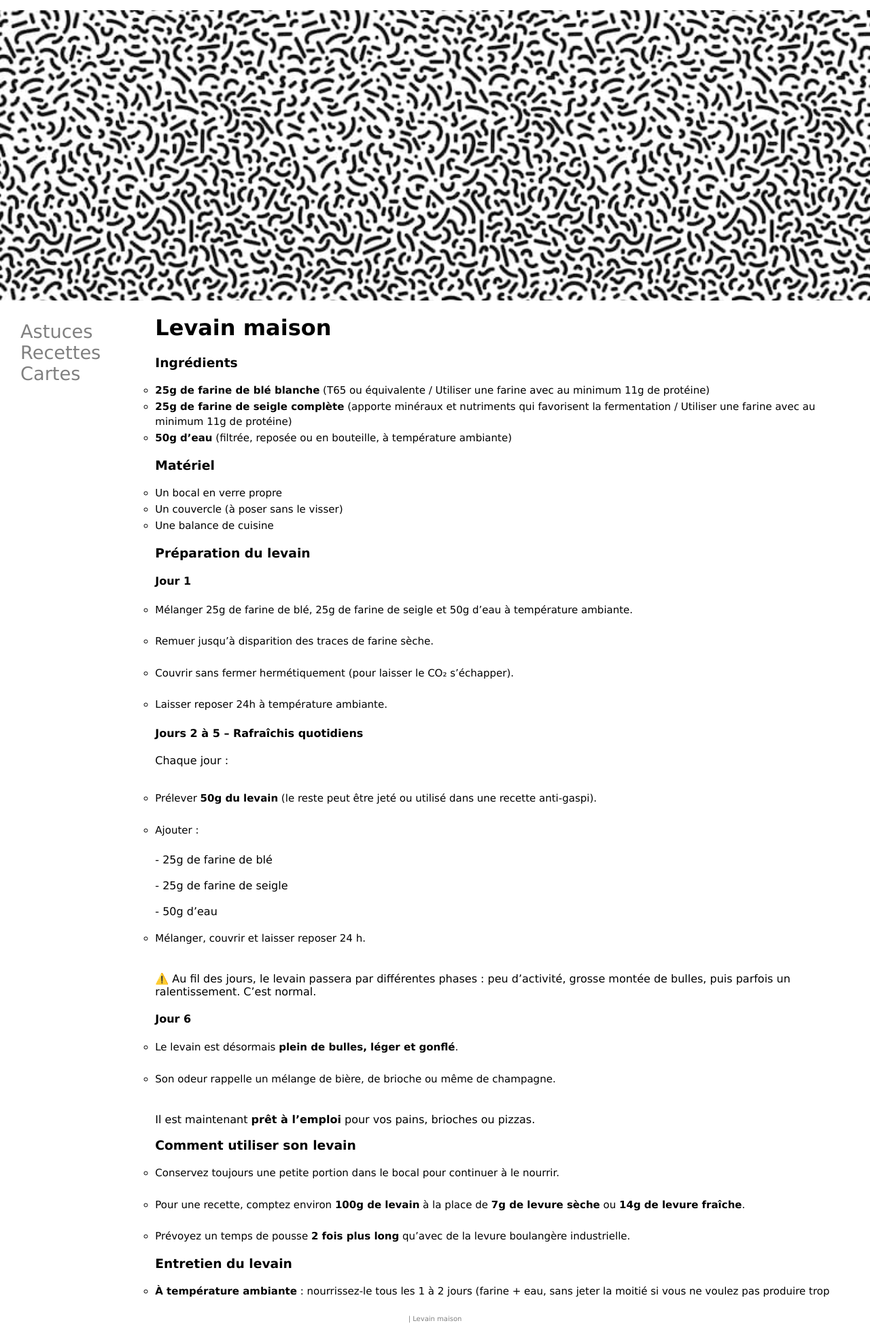
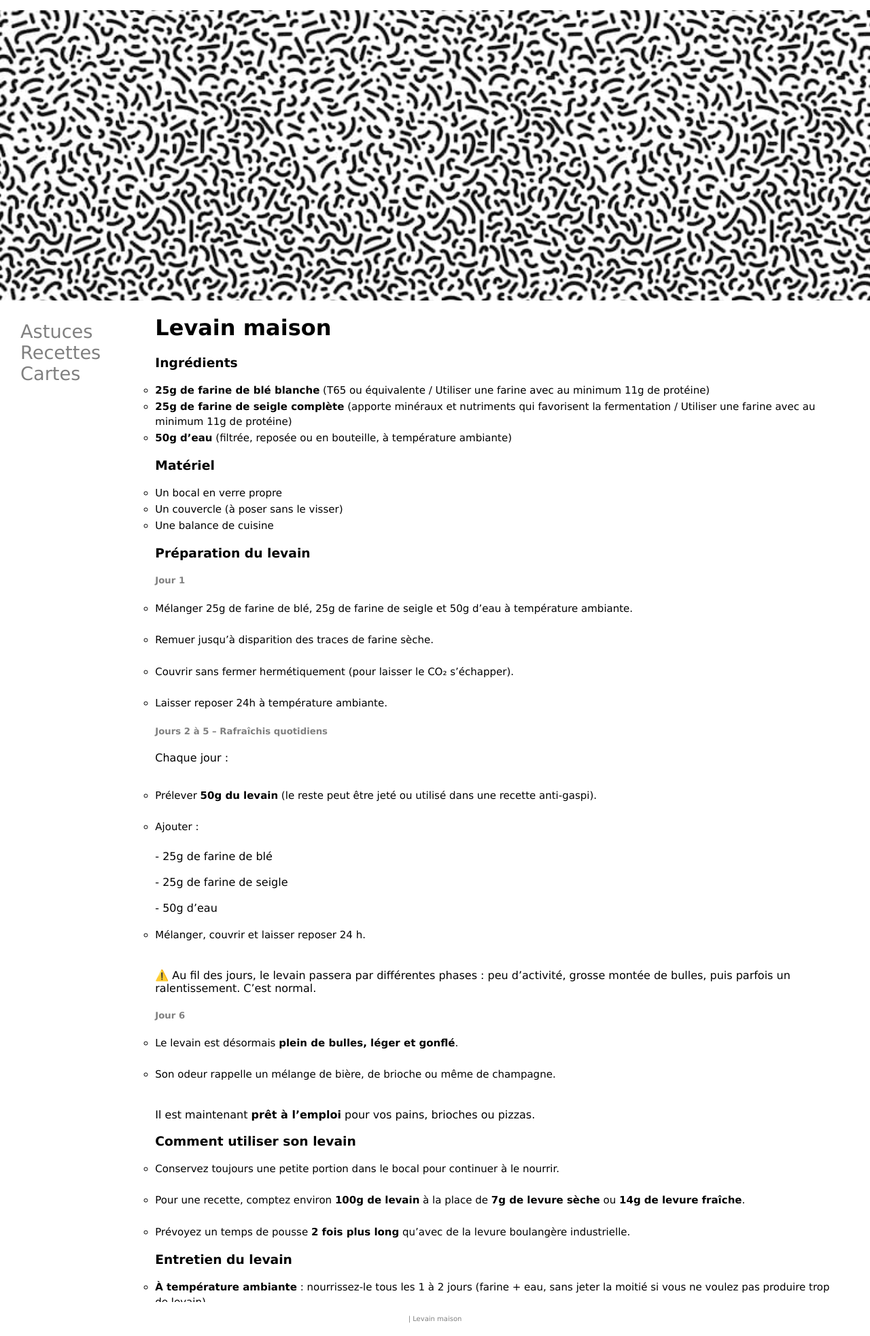
Before and after one commit to DenAff/heol, a Jekyll site: the page built from _posts/recettes/cuissons & préparations/2020-01-01-levain.md, in a window 1280 px wide. Shown: the whole page at 68% size. Built offline with Jekyll 4.4.1, drawn with Linux system fonts in a browser that asks for light colours.

```diff
--- a/_posts/recettes/cuissons & préparations/2020-01-01-levain.md
+++ b/_posts/recettes/cuissons & préparations/2020-01-01-levain.md
@@ -26,14 +26,14 @@ categories: [cuissons & préparations]
 
 ### Préparation du levain
 
-#### Jour 1
+##### Jour 1
 
 - Mélanger 25g de farine de blé, 25g de farine de seigle et 50g d’eau à température ambiante.<br><br>
 - Remuer jusqu’à disparition des traces de farine sèche.<br><br>
 - Couvrir sans fermer hermétiquement (pour laisser le CO₂ s’échapper).<br><br>
 - Laisser reposer 24h à température ambiante.
 
-#### Jours 2 à 5 – Rafraîchis quotidiens
+##### Jours 2 à 5 – Rafraîchis quotidiens
 
 Chaque jour :<br><br>
 - Prélever **50g du levain** (le reste peut être jeté ou utilisé dans une recette anti-gaspi).<br><br>
@@ -49,7 +49,7 @@ Chaque jour :<br><br>
 
 ⚠️ Au fil des jours, le levain passera par différentes phases : peu d’activité, grosse montée de bulles, puis parfois un ralentissement. C’est normal.
 
-#### Jour 6
+##### Jour 6
 
 - Le levain est désormais **plein de bulles, léger et gonflé**.<br><br>
 - Son odeur rappelle un mélange de bière, de brioche ou même de champagne.<br><br>
```
